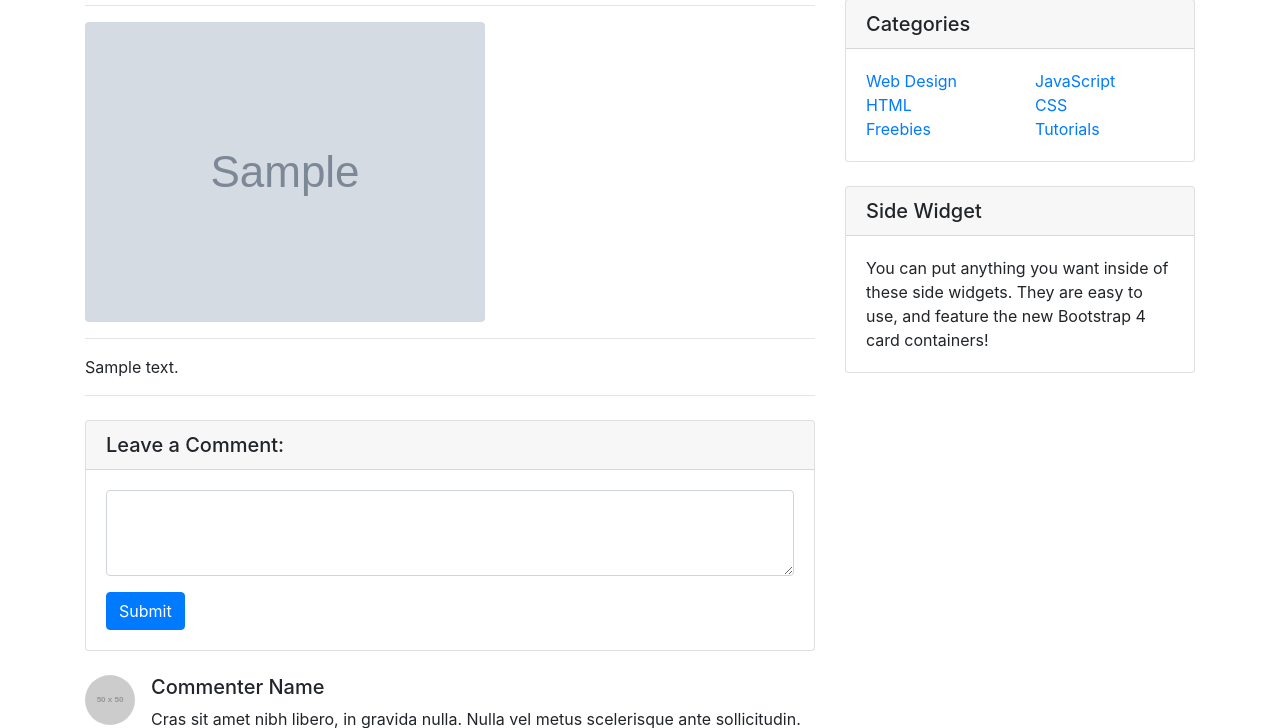
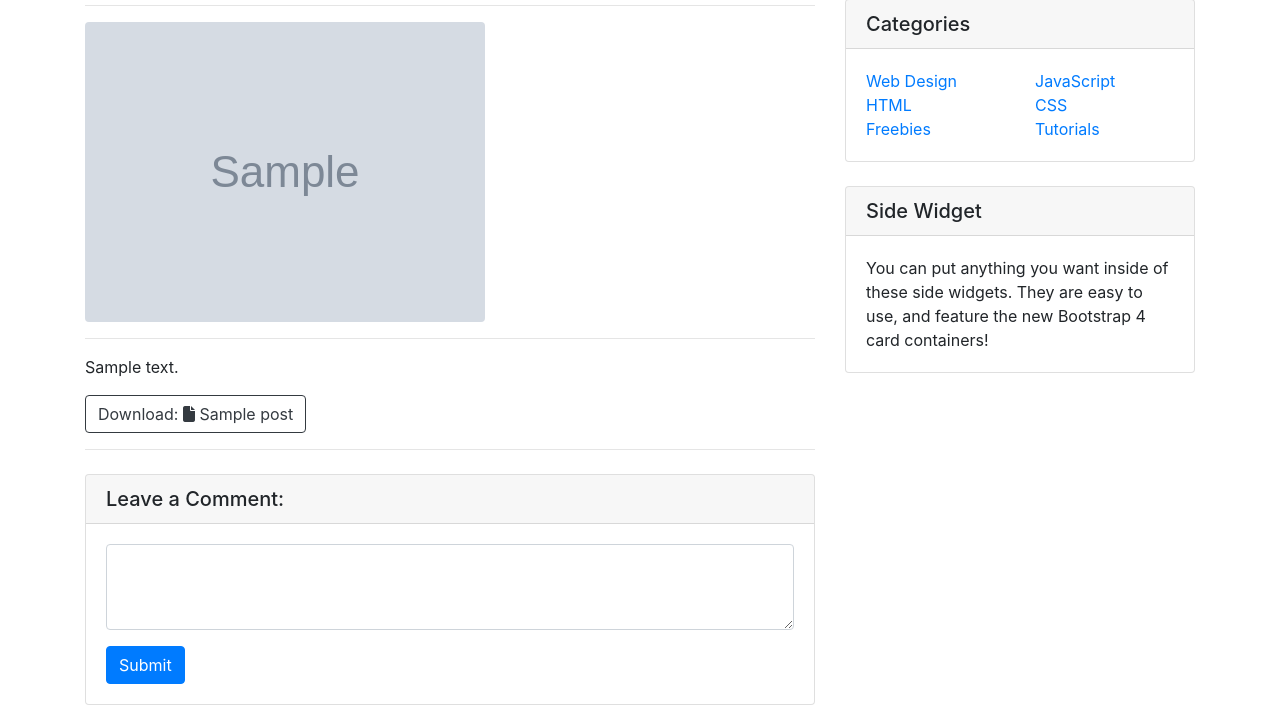
Before and after one commit to Eliksny/test_1, a Django app: template blog/templates/blog/post_detail.html in a window 1280 px wide. Shown: the part 234-962 px from the top of the page. Run offline with Django 3.2, Linux system fonts and the light colour scheme; the template is opened without the code that fills it: most values are stand-ins (such as "Sample title", 1, 10 or a date in 2020); grey boxes marked "Sample" are stand-in pictures; grey boxes labelled with a size stand in for pictures from a placeholder-image service; some libraries are stand-ins or nearby versions.

Commit message:
첨부 파일 있을 경웅 포스트 상세 페이지에 다운로드 버튼 출력하기

```diff
--- a/blog/templates/blog/post_detail.html
+++ b/blog/templates/blog/post_detail.html
@@ -13,6 +13,10 @@
 
   <!-- Bootstrap core CSS -->
   <link rel="stylesheet" href="{% static 'blog/bootstrap/bootstrap.min.css' %}" media="screen">
+
+  <!-- Custom styles for this template -->
+  <link rel="stylesheet" href="{% static 'blog/css/blog-post.css' %}" media="screen">
+  <script src="https://kit.fontawesome.com/3cc94f47d5.js" crossorigin="anonymous"></script>
 
 </head>
 
@@ -81,6 +85,22 @@
 
         <!-- Post Content -->
         <p>{{ post.content }}</p>
+        {% if post.file_upload %}
+          <a href="{{ post.file_upload.url }}" class="btn btn-outline-dark" role="button" download>
+            Download:
+
+            {% if post.get_file_ext == 'csv' %}
+              <i class="fa-solid fa-file-csv"></i>
+            {% elif post.get_file_ext == 'xlsx' or post.get_file_ext == 'xls' %}
+              <i class="fa-solid fa-file-excel"></i>
+            {% elif post.get_file_ext == 'docx' or post.get_file_ext == 'doc' %}
+              <i class="fa-solid fa-file-word"></i>
+            {% else %}
+              <i class="fa-solid fa-file"></i>
+            {% endif %}
+            {{ post.get_file_name }}
+          </a>
+        {% endif %}
         <hr>
 
         <!-- Comments Form -->
```
Also changed, not shown: blog/models.py (+7 -0 lines).
